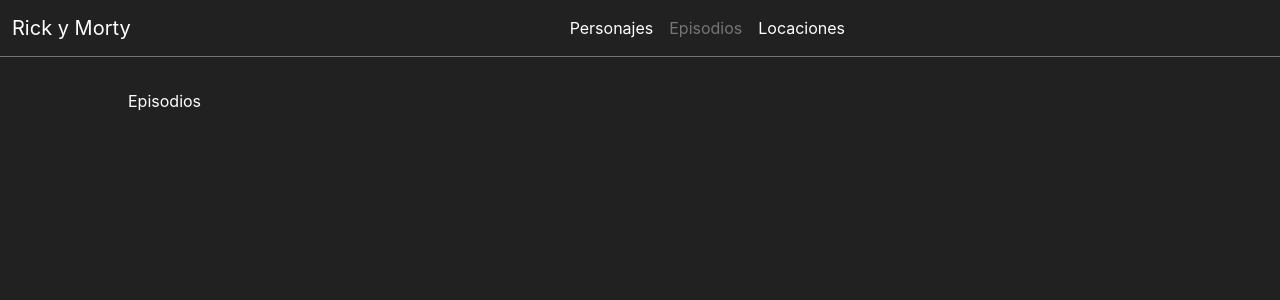
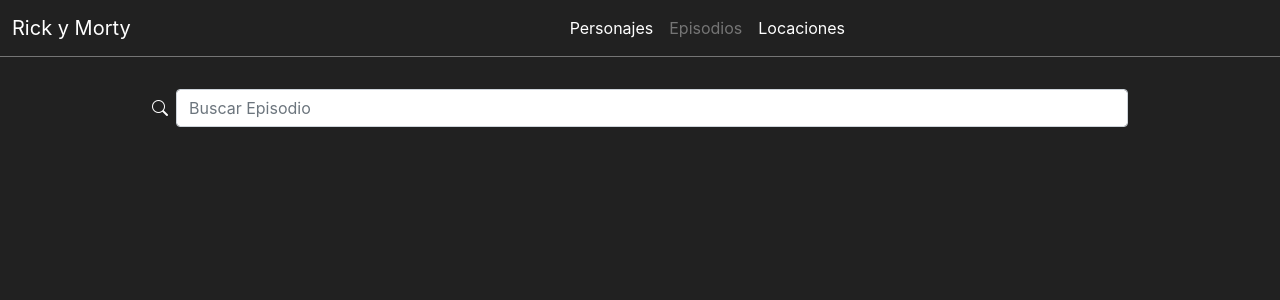
Before and after one commit to EleomarPL/rick-and-morty-redux, a React (Vite) app: page /episodes in a window 1280 px wide. Shown: the top 300 px of the page. Built offline with nearby package versions, Linux system fonts and the light colour scheme.

Commit message:
feat: Base searcher was added in main pages

```diff
--- a/src/pages/Characters.jsx
+++ b/src/pages/Characters.jsx
@@ -1,6 +1,17 @@
+import { useState } from 'react'
+
+import InputSearchWithDebounder from '../components/views/InputSearchWithDebounder'
+
 const Characters = () => {
+  const [searcher, setSearcher] = useState('')
+
   return (
-    <p>Personajes</p>
+    <div className="container-fluid">
+      <InputSearchWithDebounder namePage="Personaje"
+        setSearcher={ setSearcher }
+      />
+      <span>{ searcher }</span>
+    </div>
   )
 }
 
--- a/src/pages/Episodes.jsx
+++ b/src/pages/Episodes.jsx
@@ -1,6 +1,17 @@
+import { useState } from 'react'
+
+import InputSearchWithDebounder from '../components/views/InputSearchWithDebounder'
+
 const Episodes = () => {
+  const [searcher, setSearcher] = useState('')
+
   return (
-    <p>Episodios</p>
+    <div className="container-fluid">
+      <InputSearchWithDebounder namePage="Episodio"
+        setSearcher={ setSearcher }
+      />
+      <span>{ searcher }</span>
+    </div>
   )
 }
 
--- a/src/pages/Locations.jsx
+++ b/src/pages/Locations.jsx
@@ -1,6 +1,17 @@
+import { useState } from 'react'
+
+import InputSearchWithDebounder from '../components/views/InputSearchWithDebounder'
+
 const Locations = () => {
+  const [searcher, setSearcher] = useState('')
+
   return (
-    <p>Locaciones</p>
+    <div className="container-fluid">
+      <InputSearchWithDebounder namePage="Locacione"
+        setSearcher={ setSearcher }
+      />
+      <span>{ searcher }</span>
+    </div>
   )
 }
 
```
